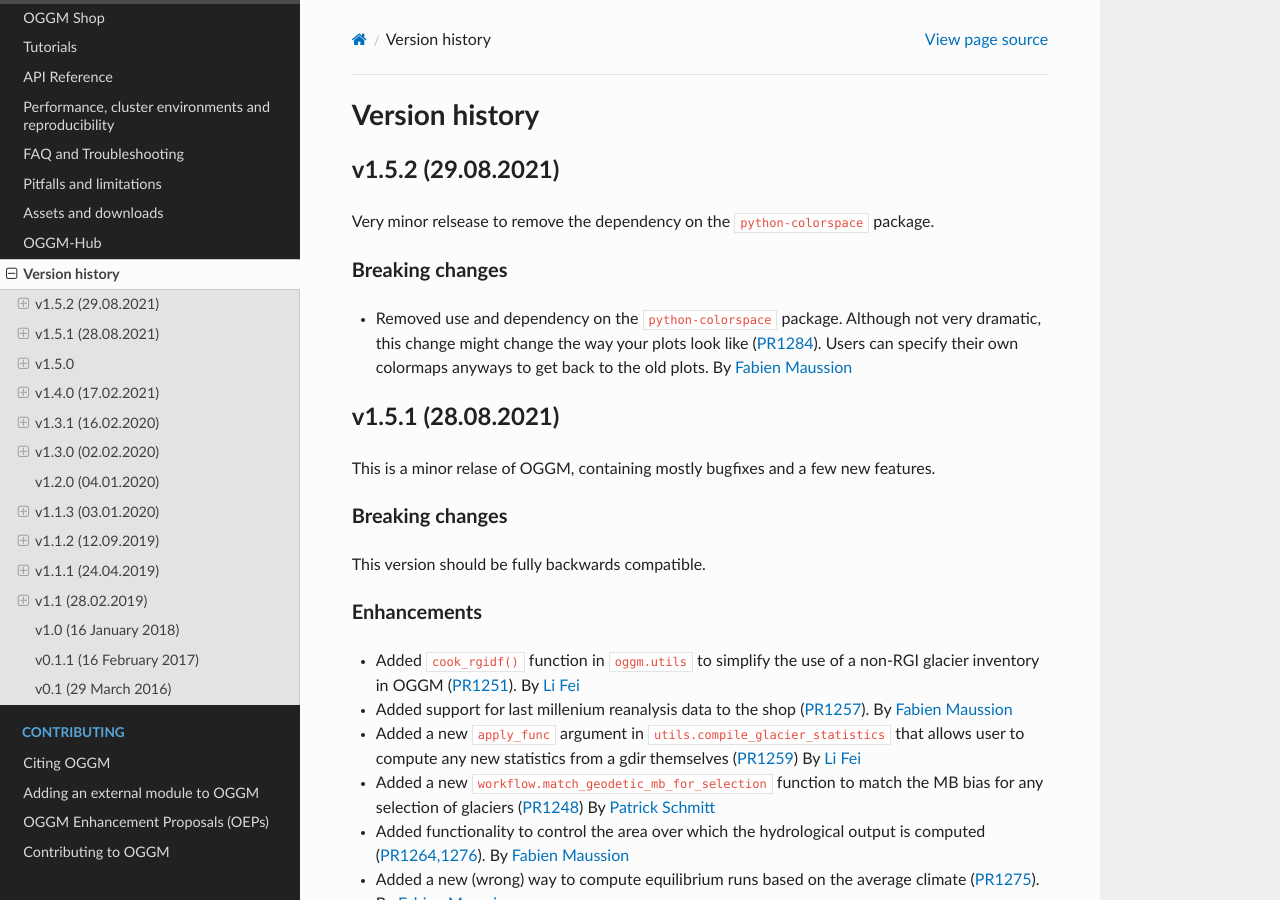
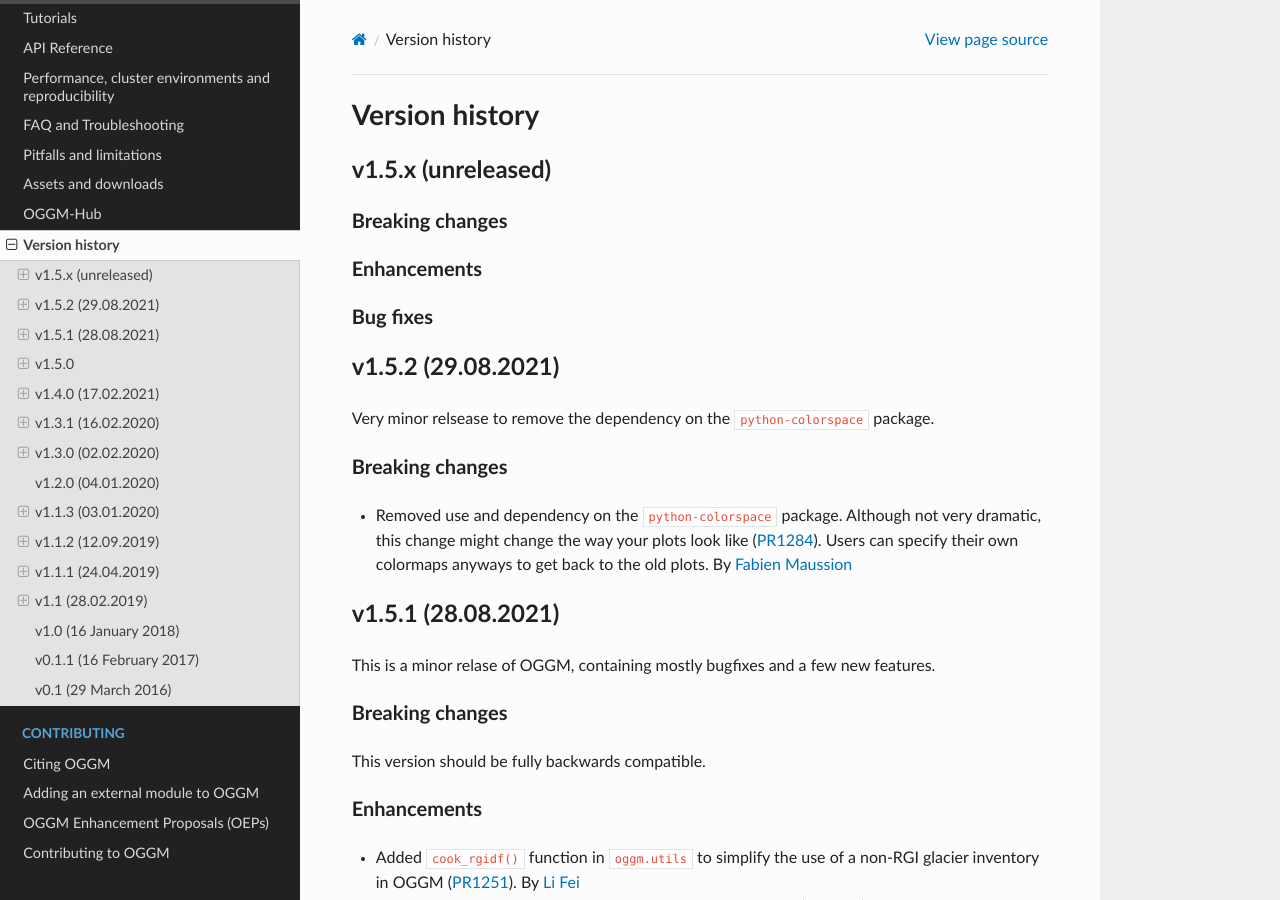
Before and after one commit to OGGM/oggm, a Sphinx documentation site: the page built from docs/whats-new.rst, in a window 1280 px wide and 900 px high. Built offline with Sphinx 7.4.7 and the Read the Docs theme 2.0.0, drawn with Linux system fonts in a browser that asks for light colours; the version number could not be read and is left out.

Commit message:
Revert to dev version

```diff
--- a/docs/whats-new.rst
+++ b/docs/whats-new.rst
@@ -3,6 +3,18 @@
 
 Version history
 ===============
+
+v1.5.x (unreleased)
+-------------------
+
+Breaking changes
+~~~~~~~~~~~~~~~~
+
+Enhancements
+~~~~~~~~~~~~
+
+Bug fixes
+~~~~~~~~~
 
 v1.5.2 (29.08.2021)
 -------------------
```
